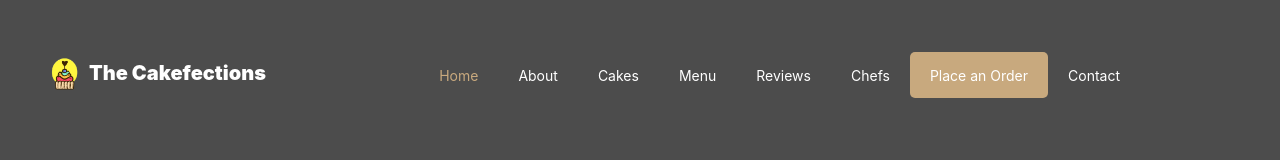
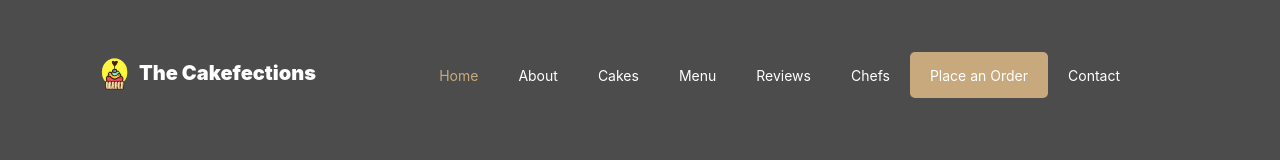
Before and after one commit to TheCakefections/Swapnil-s-Homemade-Cakes, a plain HTML site: page index.html in a window 1280 px wide. Shown: the top 160 px of the page. Drawn offline with nearby package versions, Linux system fonts and the light colour scheme.

Commit message:
Update style.css

```diff
--- a/style.css
+++ b/style.css
@@ -97,7 +97,7 @@
   .navbar-brand {
     font-weight: 900;
     font-size: 20px;
-    padding-left: 30px;
+    padding-left: 80px;
   }
 
 /*cake index page carousel*/
```
